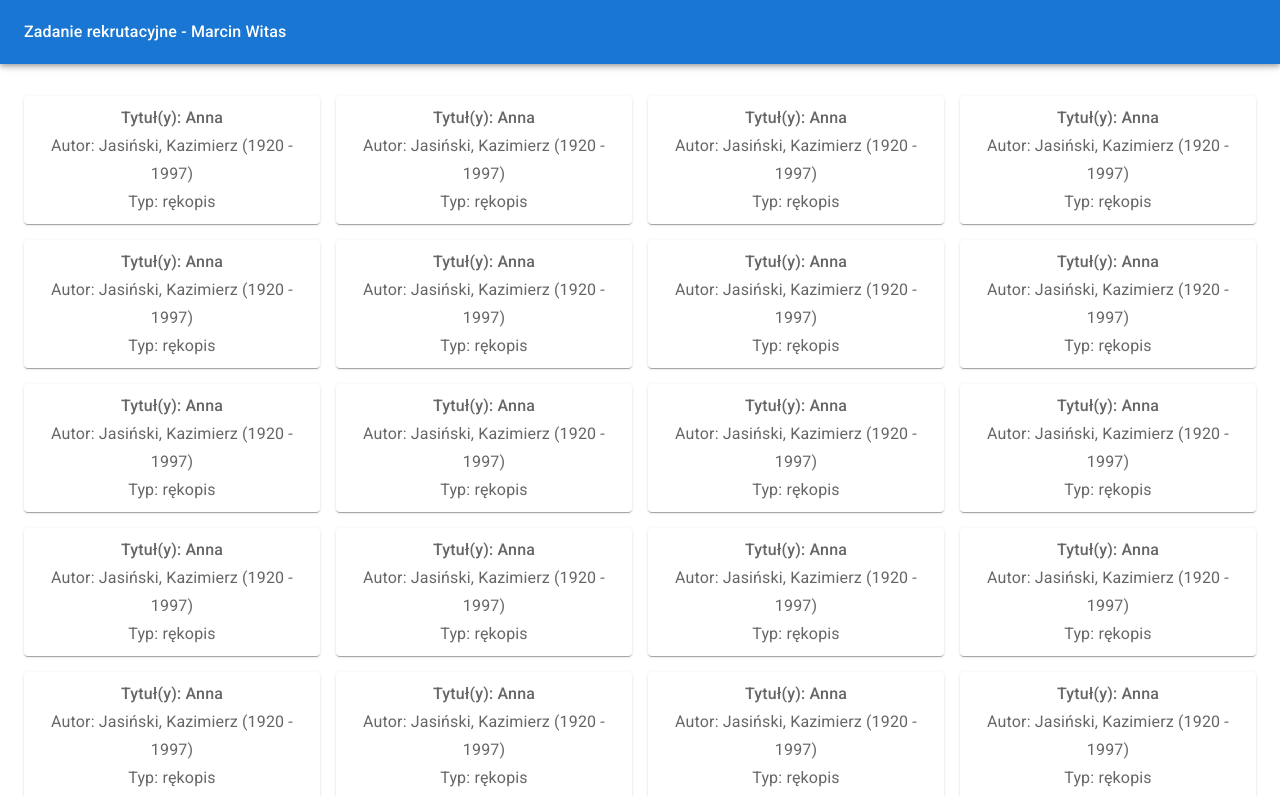
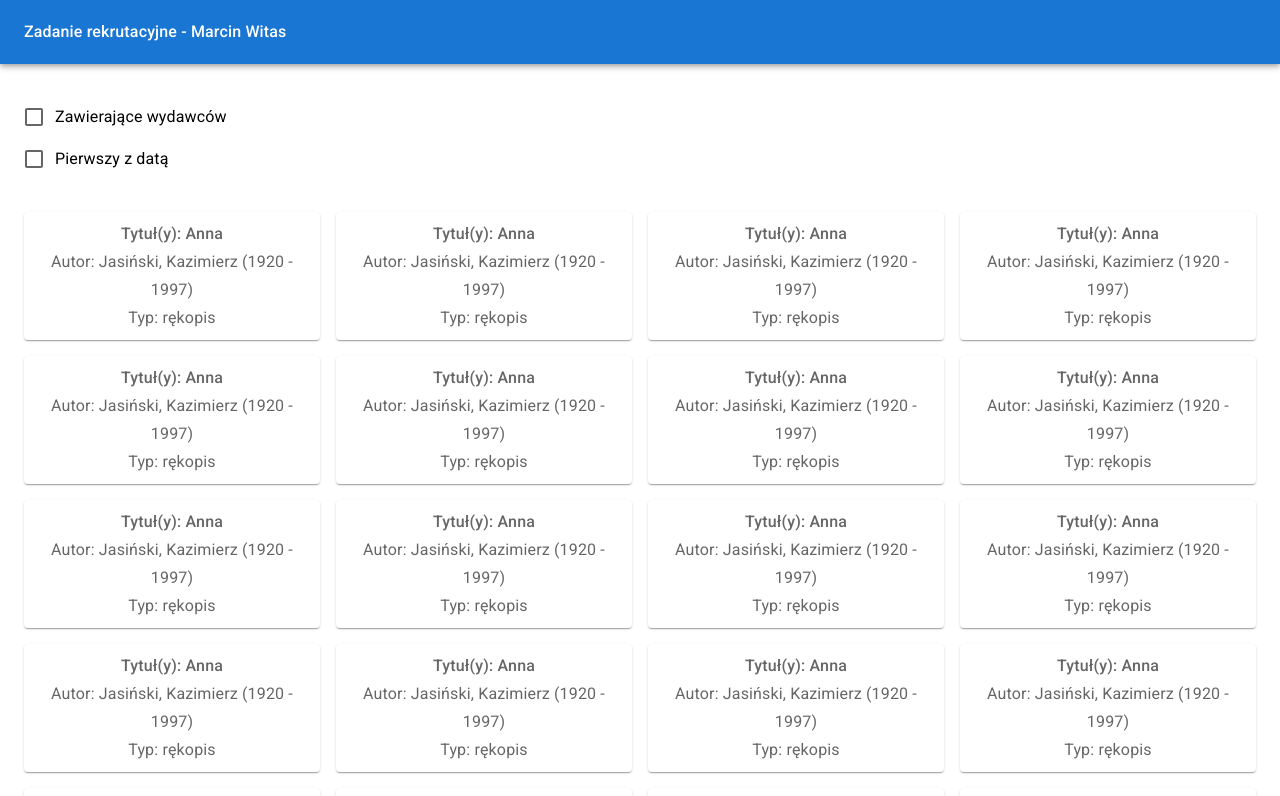
Before and after one commit to Wojtazzzz/pcss-recruitment-task, a React (Vite) app: page / in a window 1280 px wide. Shown: the top 796 px of the page. Built offline with nearby package versions, Linux system fonts and the light colour scheme.

Commit message:
feat: add filters

```diff
--- /dev/null
+++ b/src/components/hooks/useSearchParams.ts
@@ -0,0 +1,26 @@
+import { useSearchParams as useRouterSearchParams } from "react-router-dom";
+
+export const useSearchParams = () => {
+	const [searchParams, setSearchParams] = useRouterSearchParams();
+
+	const getNumber = (name: string) => {
+		const param = searchParams.get(name);
+
+		if (!param) {
+			return 0;
+		}
+
+		return Number(param);
+	}
+
+	const getString = (name: string) => {
+		return searchParams.get(name);
+	}
+
+	return {
+		searchParams,
+		setSearchParams,
+		getString,
+		getNumber
+	}
+}
--- a/src/components/modules/docs/docs-page.tsx
+++ b/src/components/modules/docs/docs-page.tsx
@@ -3,6 +3,7 @@ import { Container } from "../../ui/container.tsx";
 import { DocsGrid } from "./docs-grid.tsx";
 import { useGetDocs } from "./use-get-docs.ts";
 import { Section } from "../../ui/section.tsx";
+import { DocsFilters } from "./filters/docs-filters.tsx";
 
 export const DocsPage = () => {
 	const { docs } = useGetDocs();
@@ -11,6 +12,9 @@ export const DocsPage = () => {
 		<MainLayout>
 			<Container>
 				<Section>
+					<DocsFilters />
+				</Section>
+				<Section>
 					<DocsGrid docs={docs} />
 				</Section>
 			</Container>
--- /dev/null
+++ b/src/components/modules/docs/filters/docs-filters.tsx
@@ -0,0 +1,17 @@
+import FormGroup from '@mui/material/FormGroup';
+import FormControlLabel from '@mui/material/FormControlLabel';
+import Checkbox from '@mui/material/Checkbox';
+import { useDocsFilters } from "./use-docs-filters.ts";
+
+export const DocsFilters = () => {
+	const {activeFilter, onSubmit, onChangeFilter} = useDocsFilters();
+
+	return (
+		<form action="#" onSubmit={onSubmit}>
+			<FormGroup>
+				<FormControlLabel control={<Checkbox name="publishers" checked={activeFilter === 'publishers'} onChange={onChangeFilter} />} label="Zawierające wydawców" />
+				<FormControlLabel control={<Checkbox name="with-date" checked={activeFilter === 'with-date'} onChange={onChangeFilter} />} label="Pierwszy z datą" />
+			</FormGroup>
+		</form>
+	)
+}
--- /dev/null
+++ b/src/components/modules/docs/filters/use-docs-filters.ts
@@ -0,0 +1,45 @@
+import { useSearchParams } from "../../../hooks/useSearchParams.ts";
+import { type SyntheticEvent, useState } from "react";
+import type { ChangeEvent } from "react";
+import { buildSearchParams } from "../../../utils/functions.ts";
+
+export const useDocsFilters = () => {
+	const {getString, setSearchParams} = useSearchParams();
+	const [activeFilter, setActiveFilter] = useState<string | null>(getString('filter'));
+
+	const onSubmit = (event: SyntheticEvent<HTMLFormElement>) => {
+		event.preventDefault();
+	}
+
+	const onChangeFilter = (event: ChangeEvent<HTMLInputElement>) => {
+		const value = Number(event.target.checked);
+
+		if (value === 0) {
+			setSearchParams(buildSearchParams({}));
+
+			return setActiveFilter(null);
+		}
+
+		if (event.target.name === 'publishers') {
+			setSearchParams(buildSearchParams({
+				publishers: value,
+			}));
+
+			return setActiveFilter('publishers');
+		}
+
+		if (event.target.name === 'with-date') {
+			setSearchParams(buildSearchParams({
+				'with-date': value,
+			}))
+
+			return setActiveFilter('with-date');
+		}
+	}
+
+	return {
+		activeFilter,
+		onSubmit,
+		onChangeFilter
+	}
+}
--- a/src/components/modules/docs/use-get-docs.ts
+++ b/src/components/modules/docs/use-get-docs.ts
@@ -1,10 +1,26 @@
-import { useState } from "react";
+import { useEffect, useState } from "react";
 import { DocsDal } from "./utils/docs-dal.ts";
+import { useSearchParams } from "../../hooks/useSearchParams.ts";
+import { useLocation } from "react-router-dom";
 
 export const useGetDocs = () => {
+	const { getNumber } = useSearchParams();
+	const location = useLocation();
 	const [docs, setDocs] = useState(DocsDal.getMappedDocs);
 
+	useEffect(() => {
+		if (getNumber('with-date') === 1) {
+			const doc = DocsDal.getFirstDocWithDate();
+
+			setDocs(DocsDal.mapDocs(doc ? [doc] : []));
+		} else if (getNumber('publishers') === 1) {
+			setDocs(DocsDal.mapDocs(DocsDal.getDocsWithPublishers()));
+		} else {
+			setDocs(DocsDal.getMappedDocs());
+		}
+	}, [location]);
+
 	return {
-		docs
+		docs,
 	}
 }
--- a/src/components/modules/docs/utils/docs-dal.ts
+++ b/src/components/modules/docs/utils/docs-dal.ts
@@ -23,7 +23,11 @@ export class DocsDal extends null
 
 	/* Step 2 */
 	static getMappedDocs() {
-		return DocsDal.docs.map((doc) => ({
+		return DocsDal.mapDocs(DocsDal.docs);
+	}
+
+	static mapDocs(docs: RawDoc[]) {
+		return docs.map((doc) => ({
 			id: doc.id,
 			creator: doc.dc_creator,
 			document_type: doc.tech_type,
@@ -32,7 +36,7 @@ export class DocsDal extends null
 	}
 
 	/* Step 3 */
-	static getFilteredAndSortedDocs() {
+	static getDocsWithPublishers() {
 		const docsFiltered = DocsDal.docs.filter((doc) => typeof doc.dc_publisher !== 'undefined');
 		const docsWithDate = docsFiltered.filter((doc) => typeof doc.single_date !== 'undefined');
 
--- /dev/null
+++ b/src/components/utils/functions.ts
@@ -0,0 +1,11 @@
+type NewSearchParams = Record<string, string | number>;
+
+export const buildSearchParams = (newSearchParams: NewSearchParams) => {
+	const searchParams = new URLSearchParams();
+
+	for (const [key, value] of Object.entries(newSearchParams)) {
+		searchParams.set(key, String(value));
+	}
+
+	return '?' + String(searchParams);
+}
--- a/src/main.tsx
+++ b/src/main.tsx
@@ -2,6 +2,7 @@ import { StrictMode } from 'react';
 import { createRoot } from 'react-dom/client';
 import { App } from './app.tsx';
 import './styles/index.css';
+import { createBrowserRouter, RouterProvider } from "react-router-dom";
 
 const root = document.getElementById('root');
 
@@ -9,8 +10,15 @@ if (!root) {
 	throw new Error('#root element not found');
 }
 
+const router = createBrowserRouter([
+	{
+		path: "/",
+		element: <App/>,
+	},
+]);
+
 createRoot(root).render(
 	<StrictMode>
-		<App />
+		<RouterProvider router={router} />
 	</StrictMode>,
 );
```
